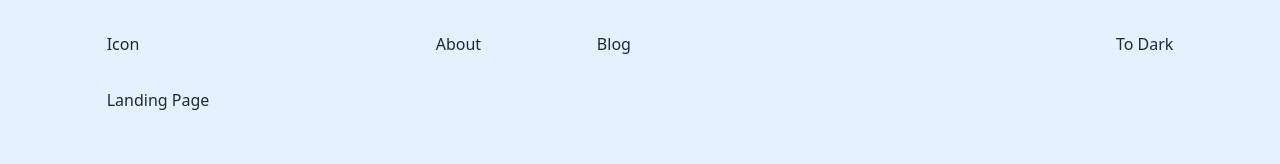
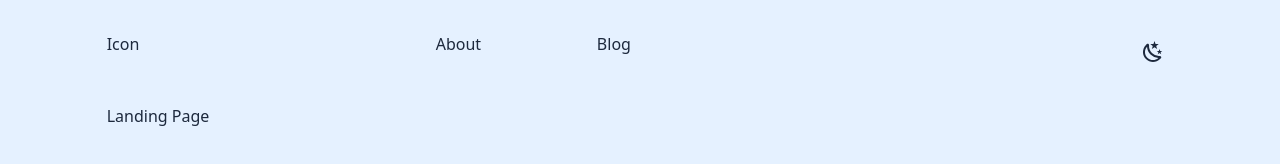
Before and after one commit to exnight/exnight.github.io, an Astro site: page / in a window 1280 px wide. Built offline with nearby package versions, Linux system fonts and the light colour scheme; Astro itself is replaced by a stand-in of ours.

Commit message:
add icons

```diff
--- a/src/components/ThemeToggle.vue
+++ b/src/components/ThemeToggle.vue
@@ -7,9 +7,38 @@ const toggleDark = useToggle(isDark)
 
 <template>
   <UseDark>
-    <button type="button" id="theme-toggle" @click="toggleDark()">
-      <span id="to-dark" class="inline dark:hidden">To Dark</span>
-      <span id="to-light" class="hidden dark:inline">To Light</span>
+    <button
+      type="button"
+      id="theme-toggle"
+      @click="toggleDark()"
+      class="rounded-full p-2 hover:bg-slate-300 dark:hover:bg-stone-700"
+    >
+      <span id="to-dark" class="inline dark:hidden">
+        <svg
+          xmlns="http://www.w3.org/2000/svg"
+          width="1.5em"
+          height="1.5em"
+          class="fill-slate-800"
+          viewBox="0 0 24 24"
+        >
+          <path
+            d="m17.75 4.09l-2.53 1.94l.91 3.06l-2.63-1.81l-2.63 1.81l.91-3.06l-2.53-1.94L12.44 4l1.06-3l1.06 3zm3.5 6.91l-1.64 1.25l.59 1.98l-1.7-1.17l-1.7 1.17l.59-1.98L15.75 11l2.06-.05L18.5 9l.69 1.95zm-2.28 4.95c.83-.08 1.72 1.1 1.19 1.85c-.32.45-.66.87-1.08 1.27C15.17 23 8.84 23 4.94 19.07c-3.91-3.9-3.91-10.24 0-14.14c.4-.4.82-.76 1.27-1.08c.75-.53 1.93.36 1.85 1.19c-.27 2.86.69 5.83 2.89 8.02a9.96 9.96 0 0 0 8.02 2.89m-1.64 2.02a12.08 12.08 0 0 1-7.8-3.47c-2.17-2.19-3.33-5-3.49-7.82c-2.81 3.14-2.7 7.96.31 10.98c3.02 3.01 7.84 3.12 10.98.31"
+          />
+        </svg>
+      </span>
+      <span id="to-light" class="hidden dark:inline">
+        <svg
+          xmlns="http://www.w3.org/2000/svg"
+          width="1.5em"
+          height="1.5em"
+          class="fill-stone-200"
+          viewBox="0 0 24 24"
+        >
+          <path
+            d="m3.55 19.09l1.41 1.41l1.8-1.79l-1.42-1.42M12 6c-3.31 0-6 2.69-6 6s2.69 6 6 6s6-2.69 6-6c0-3.32-2.69-6-6-6m8 7h3v-2h-3m-2.76 7.71l1.8 1.79l1.41-1.41l-1.79-1.8M20.45 5l-1.41-1.4l-1.8 1.79l1.42 1.42M13 1h-2v3h2M6.76 5.39L4.96 3.6L3.55 5l1.79 1.81zM1 13h3v-2H1m12 9h-2v3h2"
+          />
+        </svg>
+      </span>
     </button>
   </UseDark>
 </template>
```
